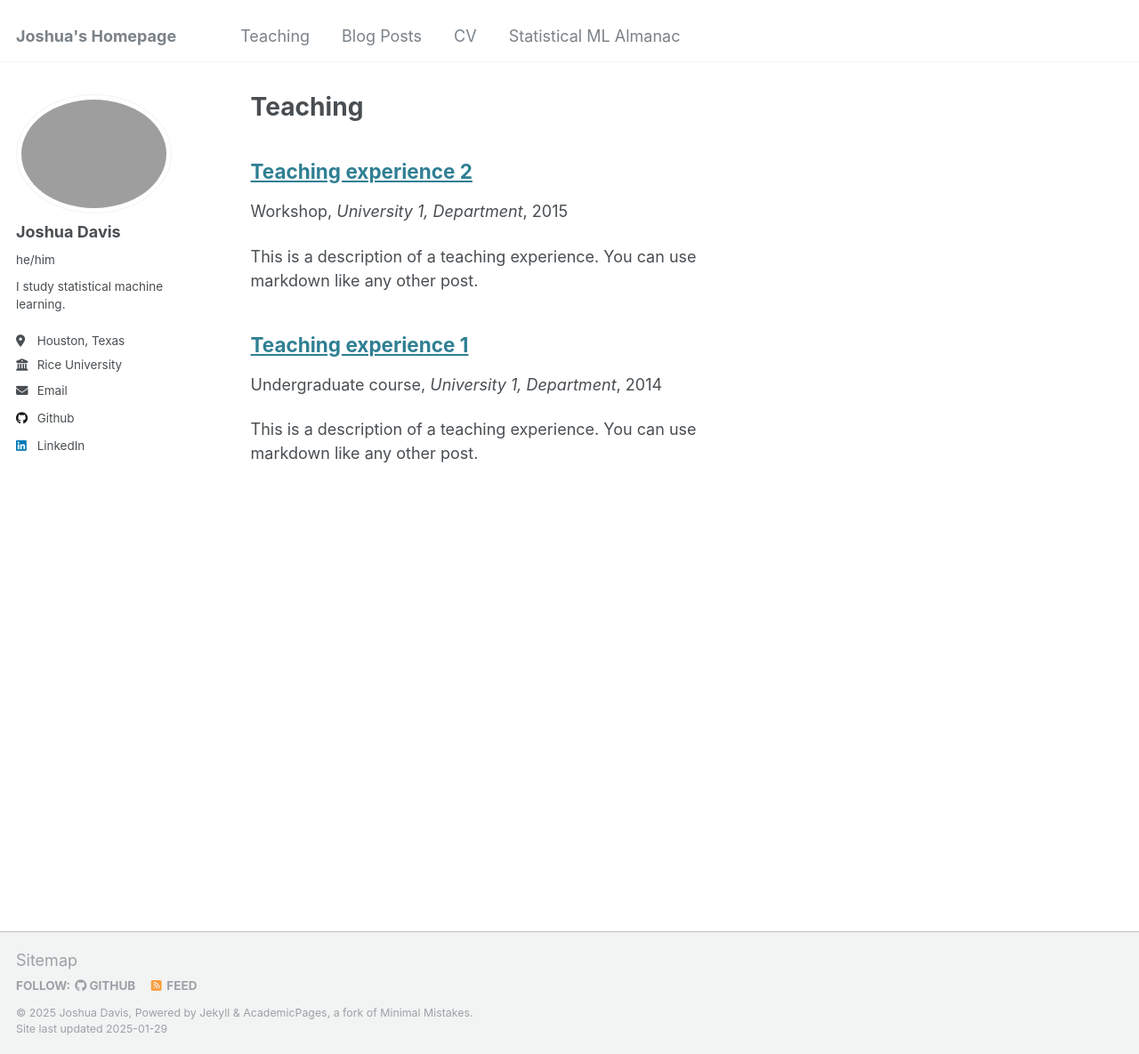
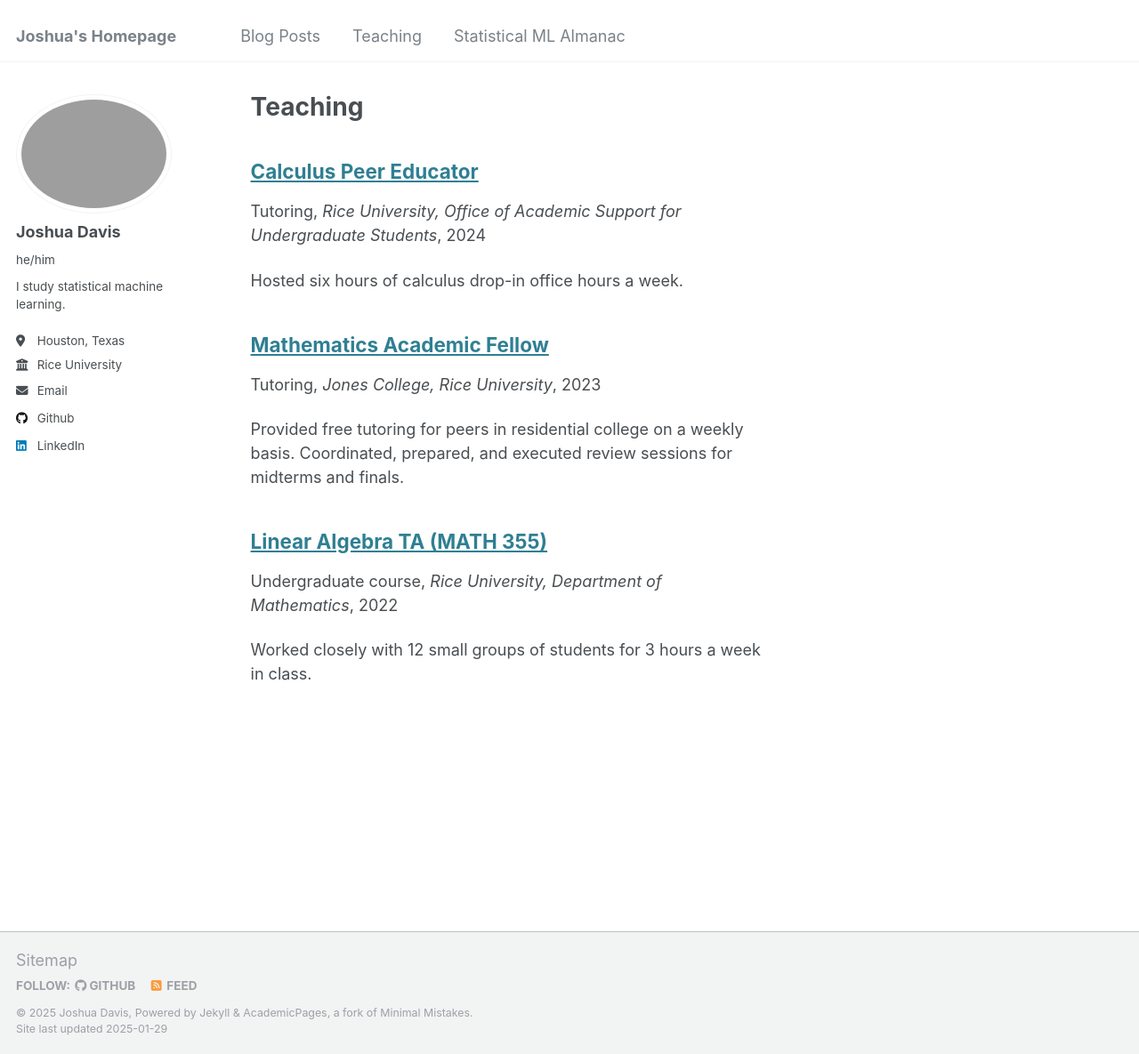
Before and after one commit to jxshdavis/jxshdavis.github.io, a Jekyll site: the page built from _pages/teaching.html, in a window 1280 px wide and 1185 px high. Shown: the whole window at 89% size. Built offline with Jekyll 4.4.1, drawn with Linux system fonts in a browser that asks for light colours.

```diff
--- a/_teaching/2014-spring-teaching-1.md
+++ /dev/null
@@ -1,20 +0,0 @@
----
-title: "Teaching experience 1"
-collection: teaching
-type: "Undergraduate course"
-permalink: /teaching/2014-spring-teaching-1
-venue: "University 1, Department"
-date: 2014-01-01
-location: "City, Country"
----
-
-This is a description of a teaching experience. You can use markdown like any other post.
-
-Heading 1
-======
-
-Heading 2
-======
-
-Heading 3
-======
--- a/_teaching/2015-spring-teaching-2.md
+++ /dev/null
@@ -1,20 +0,0 @@
----
-title: "Teaching experience 2"
-collection: teaching
-type: "Workshop"
-permalink: /teaching/2015-spring-teaching-1
-venue: "University 1, Department"
-date: 2015-01-01
-location: "City, Country"
----
-
-This is a description of a teaching experience. You can use markdown like any other post.
-
-Heading 1
-======
-
-Heading 2
-======
-
-Heading 3
-======
--- /dev/null
+++ b/_teaching/2022-spring-math355.md
@@ -0,0 +1,13 @@
+---
+title: "Linear Algebra TA (MATH 355)"
+collection: teaching
+type: "Undergraduate course"
+permalink: /teaching/2022-spring-math355
+venue: "Rice University, Department of Mathematics"
+date: 2022-01-01
+location: "Houston, TX"
+---
+
+Worked closely with 12 small groups of students for 3 hours a week in class.
+
+I taught linear algebra concepts and helped students think beyond the problem at hand while developing deeper insights by asking them questions.
--- /dev/null
+++ b/_teaching/2023-academic-fellow.md
@@ -0,0 +1,11 @@
+---
+title: "Mathematics Academic Fellow"
+collection: teaching
+type: "Tutoring"
+permalink: /teaching/2023-academic-fellow
+venue: "Jones College, Rice University"
+date: 2023-01-01
+location: "Houston, TX"
+---
+
+Provided free tutoring for peers in residential college on a weekly basis. Coordinated, prepared, and executed review sessions for midterms and finals.
--- /dev/null
+++ b/_teaching/2024-peer-educator.md
@@ -0,0 +1,14 @@
+---
+title: "Calculus Peer Educator"
+collection: teaching
+type: "Tutoring"
+permalink: /teaching/2024-peer-educator
+venue: "Rice University, Office of Academic Support for Undergraduate Students"
+date: 2024-01-01
+location: "Houston, TX"
+---
+
+Hosted six hours of calculus drop-in office hours a week.
+
+
+Created a fun and welcoming environment for students to ask questions Worked with Professor to improve in class learning experience for students. Participated in professional development meetings with program managers.
```
Also changed, not shown: _data/navigation.yml (+5 -4 lines), _pages/about.md (+1 -1 lines), _posts/2025-01-13-PCA.md (+34 -21 lines).
